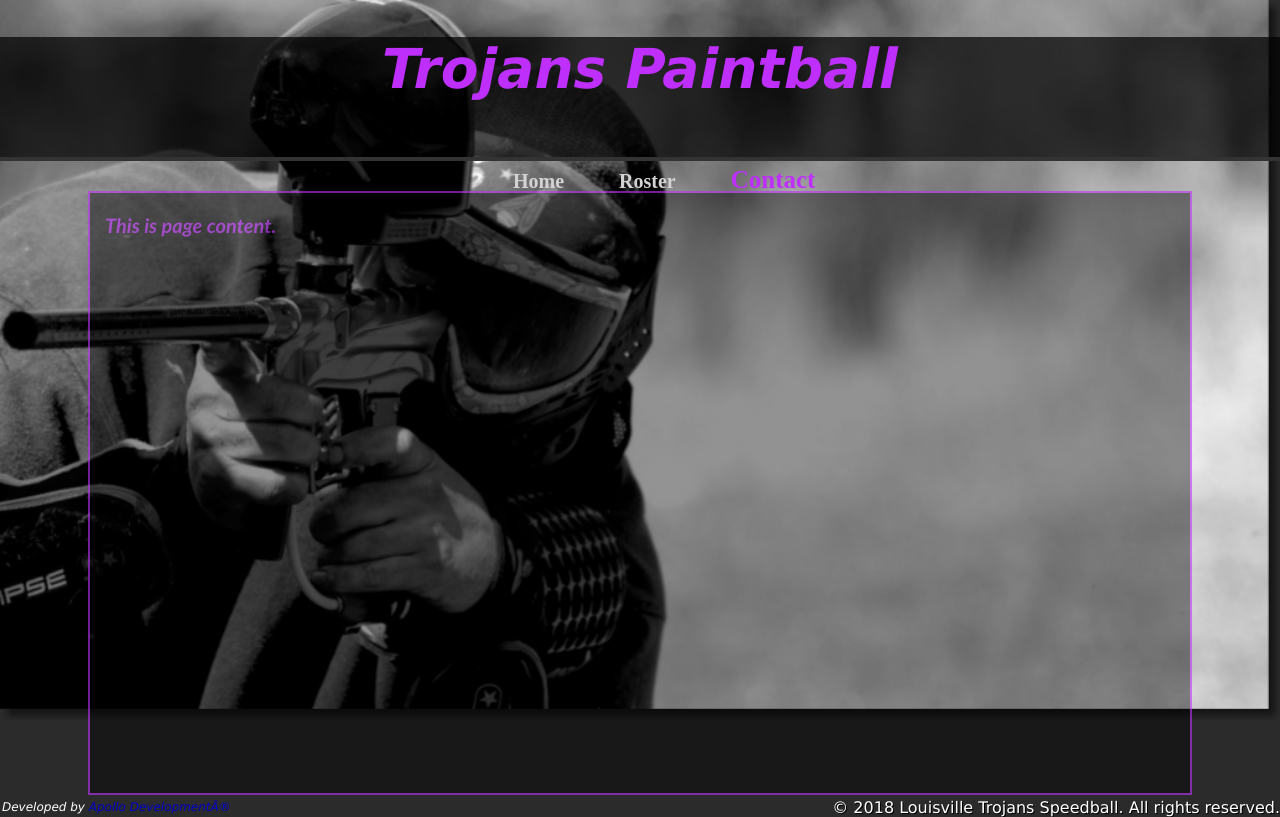
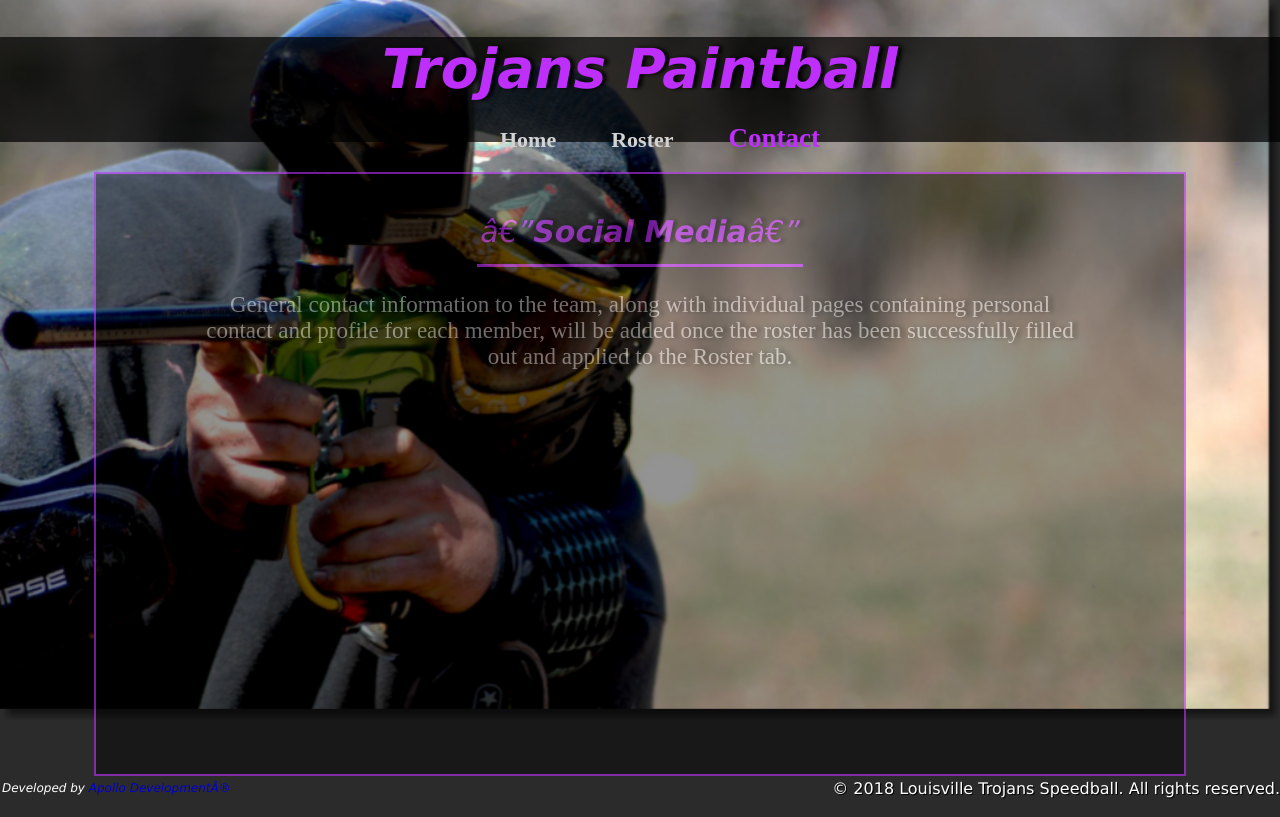
Before and after one commit to ApolloDevelopment/TrojansPaintball, a plain HTML site: page contact.html in a window 1280 px wide. Drawn offline with Linux system fonts and the light colour scheme.

Commit message:
Update 3

```diff
--- a/contact.html
+++ b/contact.html
@@ -9,13 +9,10 @@
   <body>
   <div id="page">
     <img class="bgimage" src="images/TrojansPaintballBackground3.png"/>
-      <center>
-        <div id="header1">
-          <h1 align=center><strong><em><a href="index.html">Trojans Paintball</a></em></strong></h1>
-        </div>
-      </center>
-
-      <center>
+    <header>
+    <center>
+    <div id="header1">
+        <h1 align=center><strong><em><a href="index.html">Trojans Paintball</a></em></strong></h1>
       <ul class="tabs">
         <li>
           <a href="index.html"><strong>Home</strong></a>
@@ -27,12 +24,16 @@
           <strong>Contact</strong>
         </li>
       </ul>
+      </div>
     </center>
+    </header>
 
       <main>
         <center>
           <div class="page-content">
-            <p align=left><em><strong>This is page content.</strong></em></p>
+            <h2 class="SocialMedia-head"><em>—<strong>Social Media</strong>—</em></h2>
+            <p>General contact information to the team, along with individual pages containing personal contact and profile for each member,
+              will be added once the roster has been successfully filled out and applied to the Roster tab.</p>
           </div>
         </center>
       </main>
--- a/style.css
+++ b/style.css
@@ -12,13 +12,12 @@ body {
 
 img.bgimage {
   size: cover;
-  repeat: no-repeat;
   position: fixed;
   width: 100%;
   opacity: 1;
   z-index: 0;
-  -webkit-filter: grayscale(100%); /* Safari 6.0 - 9.0 */
-  filter: grayscale(100%);
+  /*-webkit-filter: grayscale(100%); /* Safari 6.0 - 9.0 */
+  /*filter: grayscale(100%);*/
 }
 
 a {
@@ -34,9 +33,9 @@ a {
 
 #header1 {
   padding-bottom: 0px;
-  height: 120px;
+  height: 30%;
   width: 100%;
-  border-bottom: 4px #333 solid;
+  /*border-bottom: 4px #333 solid;*/
   background-color: #000000b5;
   margin-bottom: 30px;
   position: relative;
@@ -50,28 +49,33 @@ a {
   color: #be2ffc;
   align: center;
   padding: 0px;
+  text-shadow: 4px 0px 4px #000000;
 }
 
 ul.tabs {
   width: auto;
-  position: absolute;
-  left: 35%;
+  position: relative;
+  /*left: 35%;*/
   list-style-type: none;
-  line-height: 50px;
-  bottom: 72%;
+  line-height: 1px;
+  /*bottom: 72%;*/
   z-index: 2;
+  margin-bottom: 25px;
 }
 
 ul.tabs li {
   display: inline;
-  padding: 25px;
+  padding-left: 25px;
+  padding-right: 25px;
   color: lightgray;
   font-size: 20px;
+  padding-top: 0;
+  margin-top: 0;
 }
 
 ul.tabs li a {
   color: lightgray;
-  font-size: 20px;
+  font-size: 22px;
 }
 
 ul.tabs li a:hover {
@@ -82,7 +86,7 @@ ul.tabs li a:hover {
 
 ul.tabs li.selected {
   color: #be2ffc;
-  font-size: 25px;
+  font-size: 27px;
 }
 
 li.selected:hover {
@@ -91,7 +95,7 @@ li.selected:hover {
 
 .page-content {
   background-color: #000000b5;
-  width: 1100px;
+  width: 85%;
   height: 600px;
   opacity: 60%;
   padding-bottom: 0px;
@@ -102,16 +106,38 @@ li.selected:hover {
   z-index: 3;
 }
 
+.page-content h2 {
+  opacity: 1.0;
+  font-family: "Verdana";
+  margin-top: 40px;
+  padding-bottom: 15px;
+  color: #be2ffc;
+  font-size: 30px;
+  spacing: 5px;
+  font-weight: lighter;
+  border-bottom: 3px #be2ffc solid;
+  width: 40%;
+  text-shadow: 4px 0px 4px #000000;
+}
+
+h2.captains-head {
+  width: 24%;
+}
+
+h2.SocialMedia-head {
+  width: 30%;
+}
+
 .page-content p {
-  opacity: 1.0;
-  font-family: "Calibri";
-  padding-left: 15px;
-  color: #be2ffc;
-  font-size: 20px;
+  color: #B3B3B3;
+  font-size: 23px;
+  /*font-style: italic;*/
+  text-shadow: 4px 0px 4px #000;
+  width: 80%;
 }
 
 .Copyright {
-  flex: 1;
+  flex: 2;
   order: 2;
   /*border: 1px #FFF solid;*/
   float: right;
@@ -132,6 +158,7 @@ li.selected:hover {
   align-items: stretch;
   position: relative;
   z-index: 1;
+  margin-bottom: 5px;
 }
 
 .DevelopedBy {
@@ -153,3 +180,7 @@ li.selected:hover {
 .footerLink {
   color: MediumBlue;
 }
+
+.sad-face {
+  margin-top: 30px;
+}
```
Also changed, not shown: index.html (+5 -5 lines), roster.html (+5 -5 lines), images/Instagram.png (added), images/Sadface.ico (added), images/Sadface.jpg (added), images/ShortcutIcon3.png (added), images/WebsiteIcon.png (added), images/sadface2.png (added), images/sadfacepurple.png (added).
